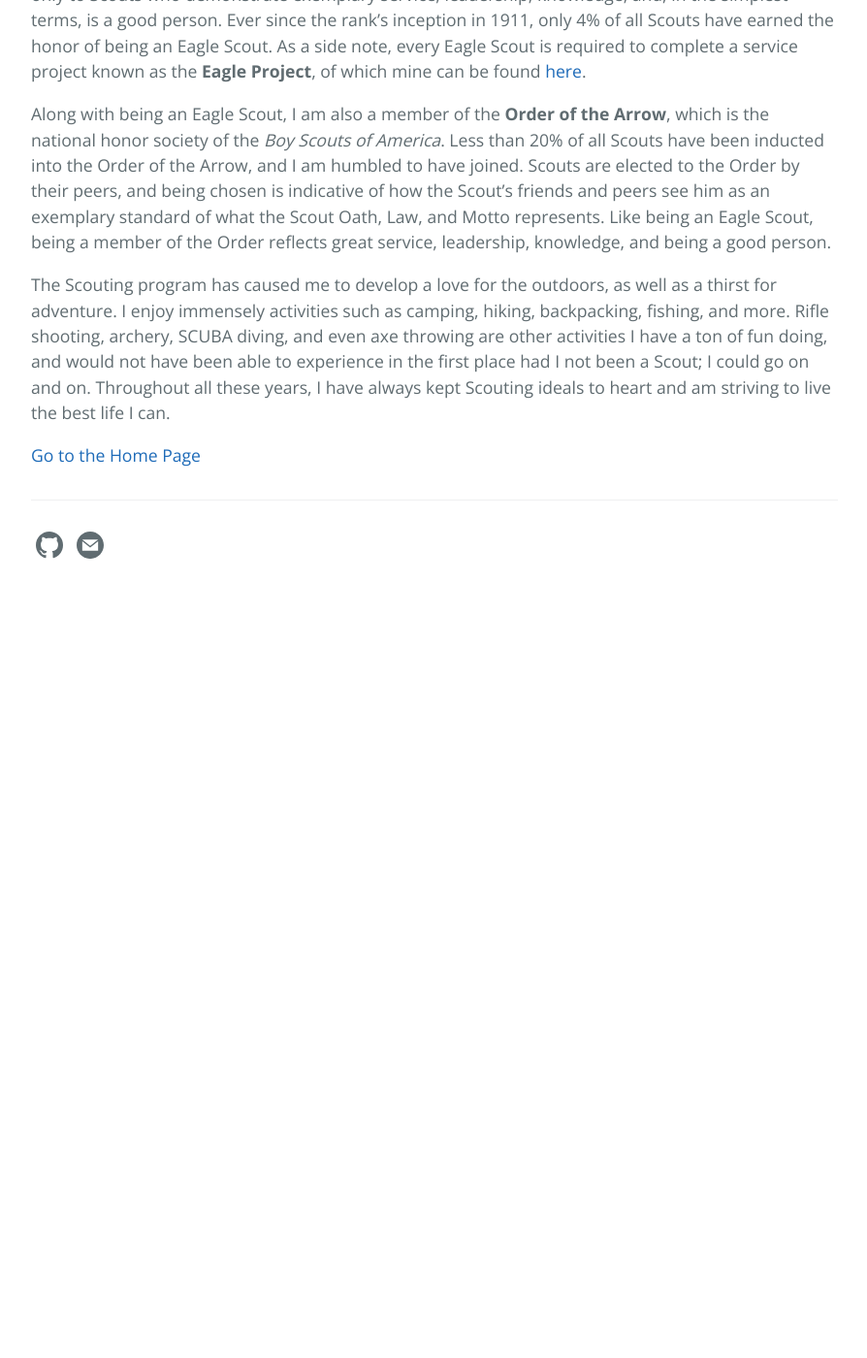
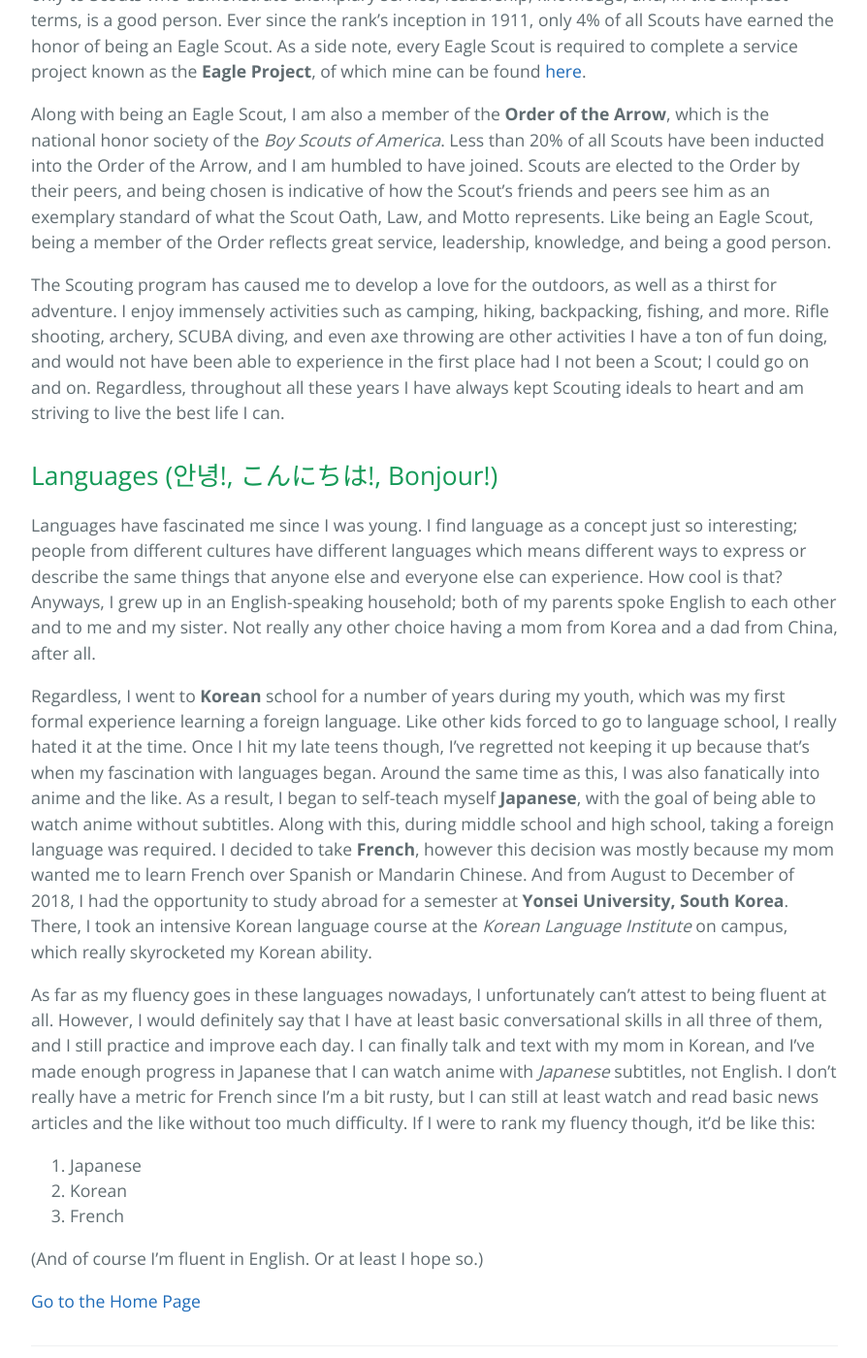
Before and after one commit to spencerericfong/spencerericfong.github.io, a Jekyll site: the page built from hobbies.md, in a window 1280 px wide and 1400 px high, scrolled down 1933 px. Shown: the whole window at 97% size, without its empty margins (192-1086 px from the left). Built offline with Jekyll 4.4.1, drawn with Linux system fonts in a browser that asks for light colours; before the commit the page ends 2563 px from its top, so only the background shows below that; some of the changed text lies outside the part shown.

Commit message:
update hobbies with languages section

```diff
--- a/hobbies.md
+++ b/hobbies.md
@@ -17,22 +17,37 @@ Besides video games and anime, I also take great pleasure in practicing martial
 Ever since I was 5 years old, I've been practicing martial arts. **Taekwondo**, to be exact. If you don't know what that is and or somehow have never heard of it before, it's a Korean martial art that focuses on kicking techniques and emphasizes the personal development of respect, discipline, honor, and health. For the majority of my life I've been practicing taekwondo, and I have that to thank for me being relatively in shape and healthy to this day.
 
 As a result of my dedication and hard work throughout the past many years, I've also managed to earn my **3rd degree black belt**. I'm quite proud of this accomplishment, as not many people even make it to a black belt in the first place. When I was younger, I used to also be a prominent fighter in the competitive scene as well. Out of the ~20 tournaments I've competed in at the regional, state, national, and international levels, I've managed to earn:
-- **11** *bronze medals*
-- **2** *silver medals*
-- **5** *gold medals*
+- **11** *bronze* medals
+- **2** *silver* medals
+- **5** *gold* medals
 
-Not a perfect track record by any means, but I've at least managed to place in nearly all of the tournaments I've attended. Plus, one of those medals was earned at the **2011 U.S. National Championships**, or otherwise known as the **2011 Junior Olympics** for the youngsters competing. Although I don't compete anymore (no brain damage, please), I still look back at those experiences with pride at what I've accomplished. I've also
+Not a perfect track record by any means, but I've at least managed to place in nearly all of the tournaments I've attended. Plus, one of those medals was earned at the **2011 U.S. National Championships**, or otherwise known as the **2011 Junior Olympics** for the youngsters competing. Although I don't compete anymore (no brain damage, please), I still look back at those experiences with pride at what I've accomplished.
 
 Besides taekwondo, I also have experience in **judo** and **kendo**, both Japanese martial arts. Judo is characterized by throwing and takedowns, while kendo is known for being a sword-fighting sport. Although I have barely a fraction of experience in these two other martial arts compared to taekwondo, I still greatly enjoy practicing them and I consider myself to be at least somewhat decent and knowledgeable.
+
 
 ## Scouting (and similar things)
 I've been a part of the *Boy Scouts of America* Scouting program since the 1st grade. I believe that joining the Scouting program was one of the best decisions I've ever made in my entire life; I've learned so much and grown as a person to an extent far beyond my greatest expectations. Thanks to Scouting, I've picked up and developed numerous essential life skills and all-around knowledge that has on countless occasions come in handy and has even allowed me many incredible opportunities that I would not have had otherwise.
 
-I'm also very pleased to state that I am an **Eagle Scout**, Scouting's highest honor which is awarded only to Scouts who demonstrate exemplary service, leadership, knowledge, and, in the simplest terms, is a good person. Ever since the rank's inception in 1911, only 4% of all Scouts have earned the honor of being an Eagle Scout. As a side note, every Eagle Scout is required to complete a service project known as the **Eagle Project**, of which mine can be found [here](/projects).
+I'm also very pleased to state that I am an **Eagle Scout**, Scouting's highest honor which is awarded only to Scouts who demonstrate exemplary service, leadership, knowledge, and, in the simplest terms, is a good person. Ever since the rank's inception in 1911, only 4% of all Scouts have earned the honor of being an Eagle Scout. As a side note, every Eagle Scout is required to complete a service project known as the **Eagle Project**, of which mine can be found [here](/projects.html).
 
 Along with being an Eagle Scout, I am also a member of the **Order of the Arrow**, which is the national honor society of the *Boy Scouts of America*. Less than 20% of all Scouts have been inducted into the Order of the Arrow, and I am humbled to have joined. Scouts are elected to the Order by their peers, and being chosen is indicative of how the Scout's friends and peers see him as an exemplary standard of what the Scout Oath, Law, and Motto represents. Like being an Eagle Scout, being a member of the Order reflects great service, leadership, knowledge, and being a good person.
 
-The Scouting program has caused me to develop a love for the outdoors, as well as a thirst for adventure. I enjoy immensely activities such as camping, hiking, backpacking, fishing, and more. Rifle shooting, archery, SCUBA diving, and even axe throwing are other activities I have a ton of fun doing, and would not have been able to experience in the first place had I not been a Scout; I could go on and on. Throughout all these years, I have always kept Scouting ideals to heart and am striving to live the best life I can.
+The Scouting program has caused me to develop a love for the outdoors, as well as a thirst for adventure. I enjoy immensely activities such as camping, hiking, backpacking, fishing, and more. Rifle shooting, archery, SCUBA diving, and even axe throwing are other activities I have a ton of fun doing, and would not have been able to experience in the first place had I not been a Scout; I could go on and on. Regardless, throughout all these years I have always kept Scouting ideals to heart and am striving to live the best life I can.
+
+
+## Languages (안녕!, こんにちは!, Bonjour!)
+Languages have fascinated me since I was young. I find language as a concept just so interesting; people from different cultures have different languages which means different ways to express or describe the same things that anyone else and everyone else can experience. How cool is that? Anyways, I grew up in an English-speaking household; both of my parents spoke English to each other and to me and my sister. Not really any other choice having a mom from Korea and a dad from China, after all.
+
+Regardless, I went to **Korean** school for a number of years during my youth, which was my first formal experience learning a foreign language. Like other kids forced to go to language school, I really hated it at the time. Once I hit my late teens though, I've regretted not keeping it up because that's when my fascination with languages began. Around the same time as this, I was also fanatically into anime and the like. As a result, I began to self-teach myself **Japanese**, with the goal of being able to watch anime without subtitles. Along with this, during middle school and high school, taking a foreign language was required. I decided to take **French**, however this decision was mostly because my mom wanted me to learn French over Spanish or Mandarin Chinese. And from August to December of 2018, I had the opportunity to study abroad for a semester at **Yonsei University, South Korea**. There, I took an intensive Korean language course at the *Korean Language Institute* on campus, which really skyrocketed my Korean ability.
+
+
+As far as my fluency goes in these languages nowadays, I unfortunately can't attest to being fluent at all. However, I would definitely say that I have at least basic conversational skills in all three of them, and I still practice and improve each day. I can finally talk and text with my mom in Korean, and I've made enough progress in Japanese that I can watch anime with *Japanese* subtitles, not English. I don't really have a metric for French since I'm a bit rusty, but I can still at least watch and read basic news articles and the like without too much difficulty. If I were to rank my fluency though, it'd be like this:
+1. Japanese
+2. Korean
+3. French
+
+(And of course I'm fluent in English. Or at least I hope so.)
 
 
 [Go to the Home Page]({{ site.url }}{{ site.baseurl }})
```
